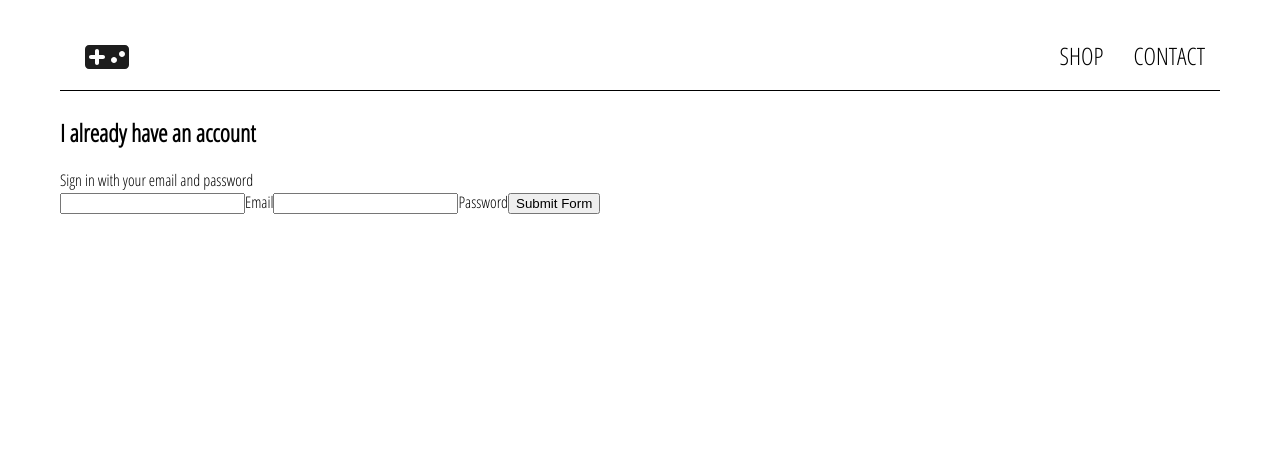
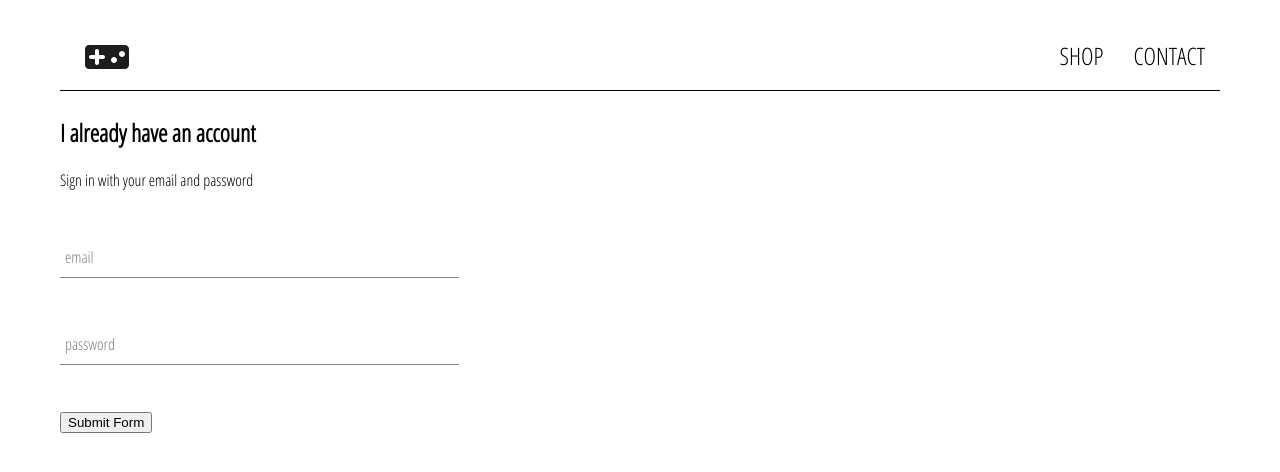
Before and after one commit to nourbalaha/nour-gaming, a React (Create React App) app: page /signin in a window 1280 px wide. Shown: the top 472 px of the page. Built offline with nearby package versions, Linux system fonts and the light colour scheme.

Commit message:
finished form input componenet

```diff
--- a/src/components/form-input/form-input.component.jsx
+++ b/src/components/form-input/form-input.component.jsx
@@ -8,7 +8,7 @@ const FormInput = ({ handleChange, label, ...otherProps }) => {
             <input className="form-input" onChange={handleChange} {...otherProps} />
             {
                 label ?
-                (<label className={`${otherProps.value.length ? "shrink" : ""}`} form-input-label>
+                (<label className={`${otherProps.value.length ? "shrink" : ""} form-input-label`}>
                     { label }
                 </label>)
                 : null
--- a/src/components/sign-in/sign-in.component.jsx
+++ b/src/components/sign-in/sign-in.component.jsx
@@ -1,4 +1,8 @@
 import React, { Component } from 'react'
+
+import "./sign-in.styles.scss"
+
+import FormInput from "../form-input/form-input.component"
 
 export default class SignIn extends Component {
     constructor(props) {
@@ -26,10 +30,8 @@ export default class SignIn extends Component {
                 <h2>I already have an account</h2>
                 <span>Sign in with your email and password</span>
                 <form onSubmit={this.handleSubmit}>
-                    <input type="email" name="email" value={this.state.email} onChange={this.handleChange} required />
-                    <label>Email</label>
-                    <input type="password" name="password" value={this.state.password} onChange={this.handleChange} required />
-                    <label>Password</label>
+                    <FormInput type="email" name="email" value={this.state.email} handleChange={this.handleChange} label="email" required />
+                    <FormInput type="password" name="password" value={this.state.password} handleChange={this.handleChange} label="password" required />
 
                     <input type="submit" value="Submit Form"/>
                 </form>
--- a/src/components/sign-in/sign-in.styles.scss
+++ b/src/components/sign-in/sign-in.styles.scss
@@ -0,0 +1,3 @@
+.sign-in {
+    width: 30vw;
+}
```
